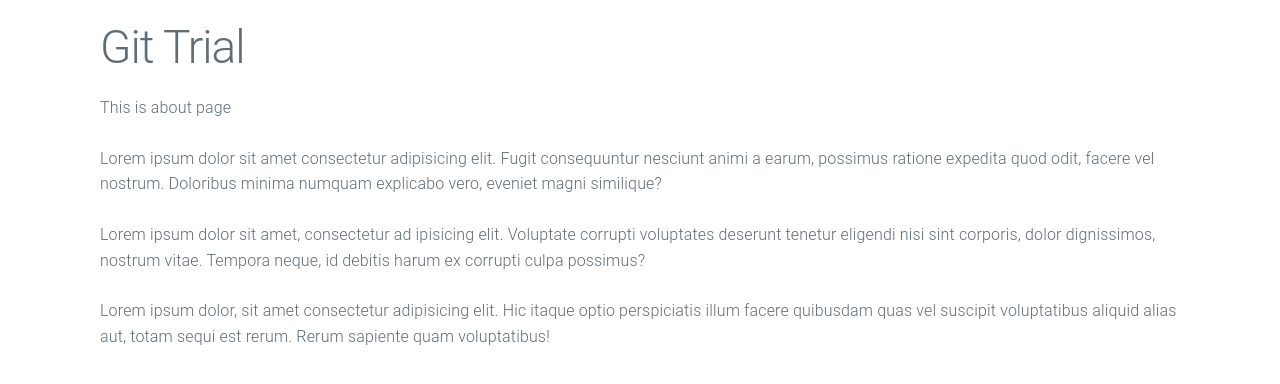
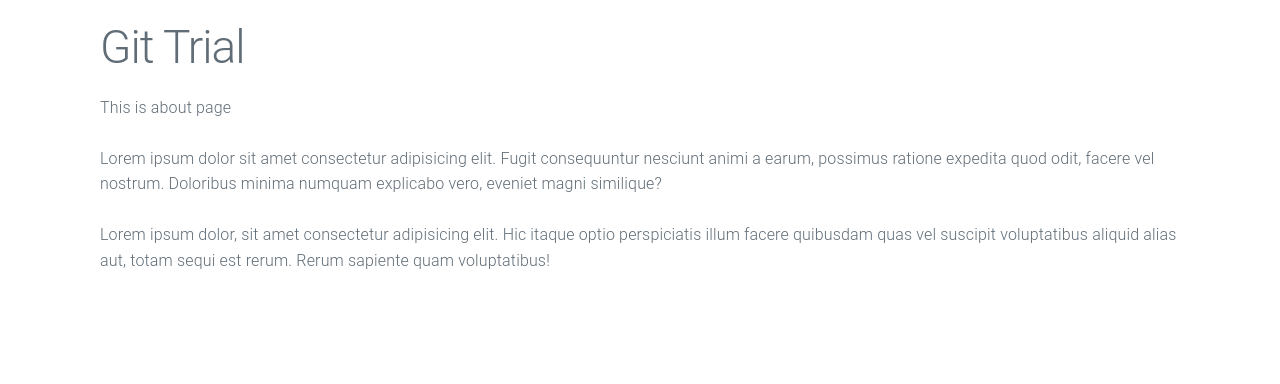
Before and after one commit to yohannesaccrus/git-trial, a Next.js app: page /about in a window 1280 px wide. Shown: the top 384 px of the page. Built offline with nearby package versions, Linux system fonts and the light colour scheme.

Commit message:
fix: remove p

```diff
--- a/app/about/page.tsx
+++ b/app/about/page.tsx
@@ -10,12 +10,6 @@ const About = () => {
         eveniet magni similique?
       </p>
       <p>
-        Lorem ipsum dolor sit amet, consectetur ad ipisicing elit. Voluptate
-        corrupti voluptates deserunt tenetur eligendi nisi sint corporis, dolor
-        dignissimos, nostrum vitae. Tempora neque, id debitis harum ex corrupti
-        culpa possimus?
-      </p>
-      <p>
         Lorem ipsum dolor, sit amet consectetur adipisicing elit. Hic itaque
         optio perspiciatis illum facere quibusdam quas vel suscipit voluptatibus
         aliquid alias aut, totam sequi est rerum. Rerum sapiente quam
```
